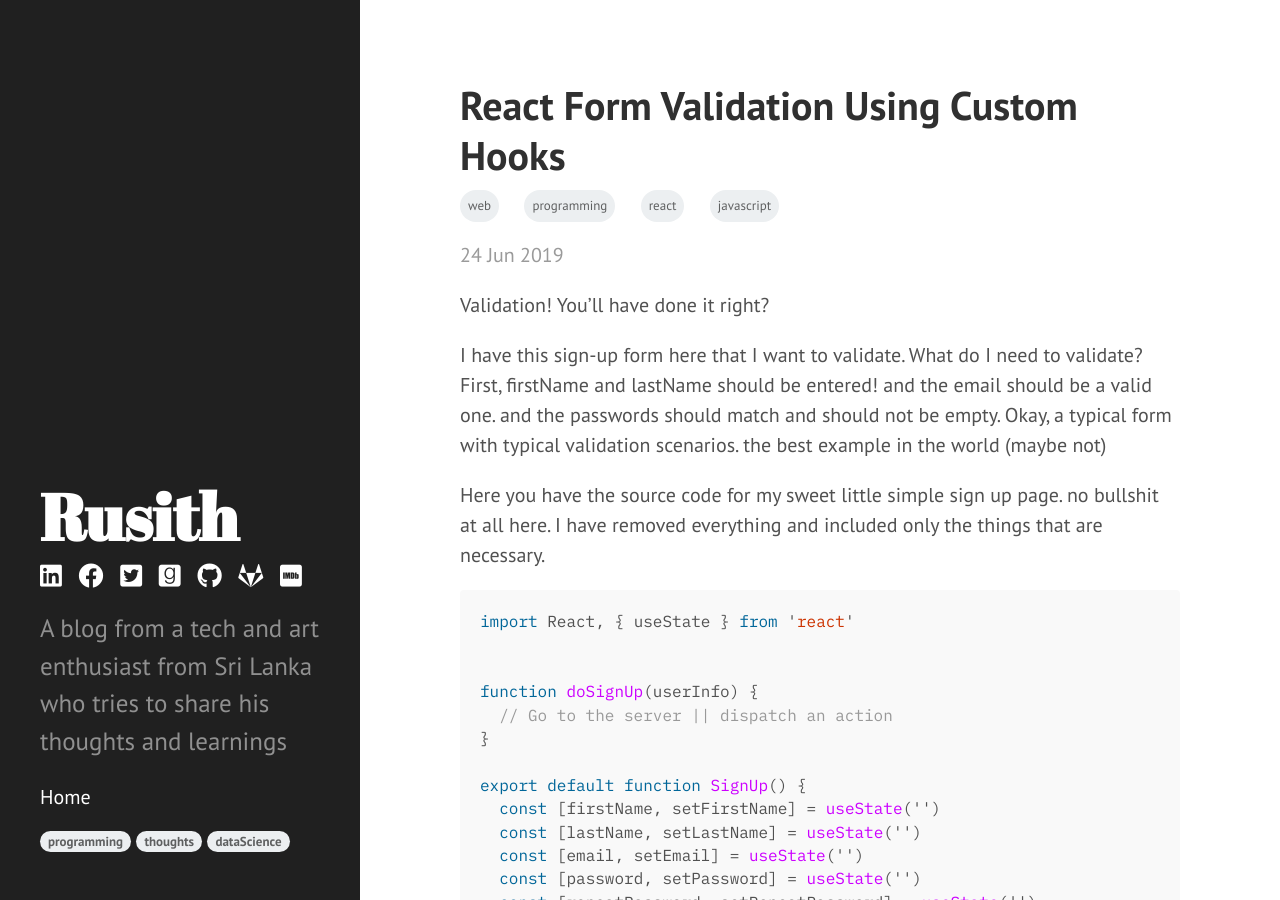
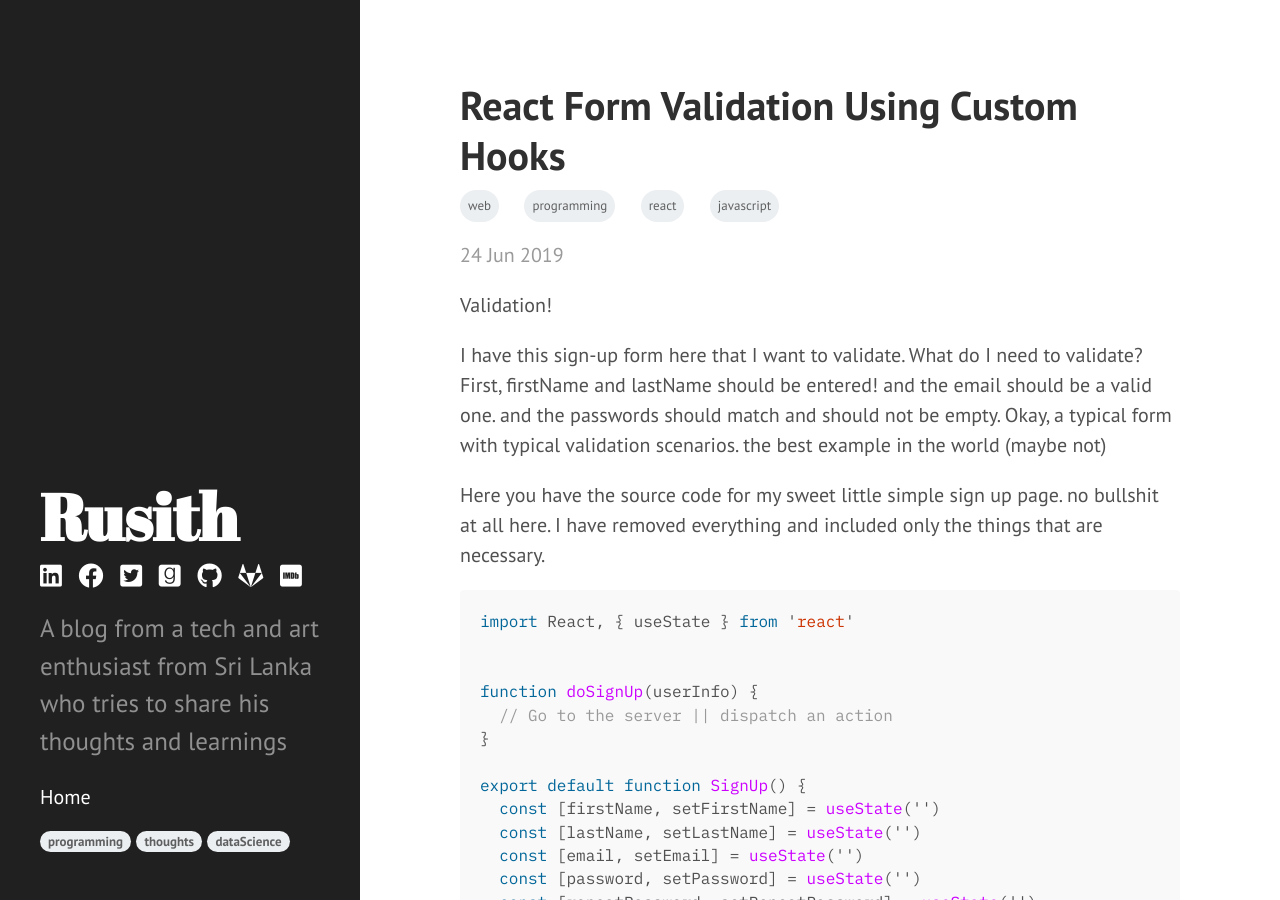
Before and after one commit to rusith/rusith.github.io, a Jekyll site: the page built from _posts/2019-06-24-react-form-validation-using-custom-hooks.md, in a window 1280 px wide and 900 px high. Built offline with Jekyll 4.4.1, drawn with Linux system fonts in a browser that asks for light colours; nearby versions of some CDN libraries; comment, search, counter and statistics services are not loaded.

Commit message:
some changes to the last post

```diff
--- a/_posts/2019-06-24-react-form-validation-using-custom-hooks.md
+++ b/_posts/2019-06-24-react-form-validation-using-custom-hooks.md
@@ -6,7 +6,6 @@ comments: true
 hasMath: false
 ---
 Validation!
-You'll have done it right?
 
 I have this sign-up form here that I want to validate. What do I need to validate?
 First, firstName and lastName should be entered! and the email should be a valid one. and the passwords should match and should not be empty.
```
